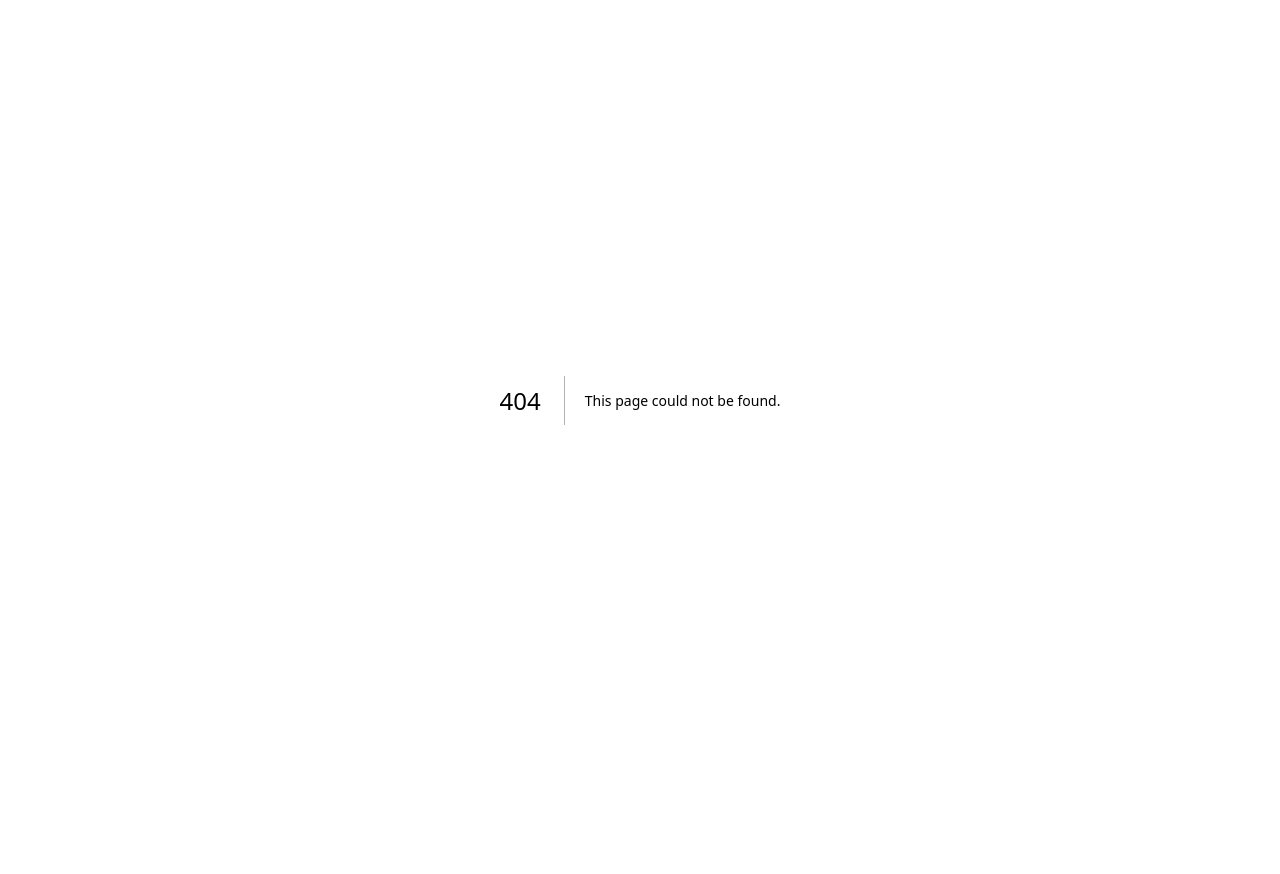
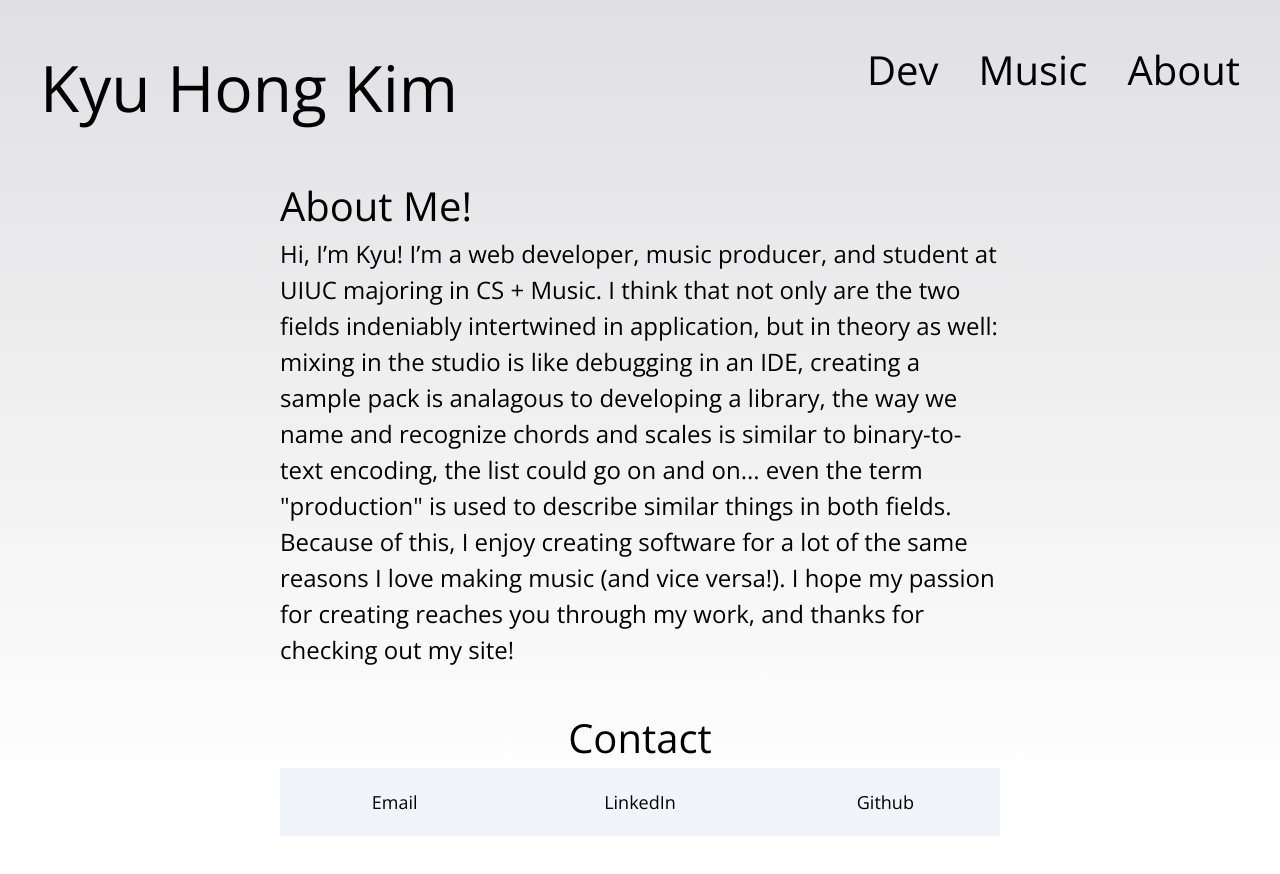
Before and after one commit to 03kkim/kyusite, a Next.js app: page /about in a window 1280 px wide. Before the commit this address had no page. Before the commit the page ends 800 px from the top, so only its background shows below. Built offline with nearby package versions, Linux system fonts and the light colour scheme.

Commit message:
add about.js

```diff
--- /dev/null
+++ b/pages/about.js
@@ -0,0 +1,52 @@
+import Header from "../components/Header";
+
+function About() {
+  return (
+    <div className="bg">
+      <Header />
+      <main className="main">
+        <div className="text-[40px] ">About Me!</div>
+        <div className="text-[24px] pb-10">
+          Hi, I’m Kyu! I’m a web developer, music producer, and student at UIUC
+          majoring in CS + Music. I think that not only are the two fields
+          indeniably intertwined in application, but in theory as well: mixing
+          in the studio is like debugging in an IDE, creating a sample pack is
+          analagous to developing a library, the way we name and recognize
+          chords and scales is similar to binary-to-text encoding, the list
+          could go on and on... even the term "production" is used to describe
+          similar things in both fields. Because of this, I enjoy creating
+          software for a lot of the same reasons I love making music (and vice
+          versa!). I hope my passion for creating reaches you through my work,
+          and thanks for checking out my site!
+        </div>
+        <div className="text-[40px] text-center ">Contact</div>
+        <div className="grid gap-4 grid-cols-3 grid-rows-1 place-items-center bg-slate-100 py-5">
+          <div
+            onClick={() => {
+              navigator.clipboard.writeText("03kkim@gmail.com");
+            }}
+            className="text-lg cursor-pointer"
+          >
+            Email
+          </div>
+          <a
+            className="text-lg"
+            target="_blank"
+            href="https://www.linkedin.com/in/kyu-hong-kim-8b5991218/"
+          >
+            LinkedIn
+          </a>
+          <a
+            className="text-lg"
+            target="_blank"
+            href="https://github.com/03kkim"
+          >
+            Github
+          </a>
+        </div>
+      </main>
+    </div>
+  );
+}
+
+export default About;
```
